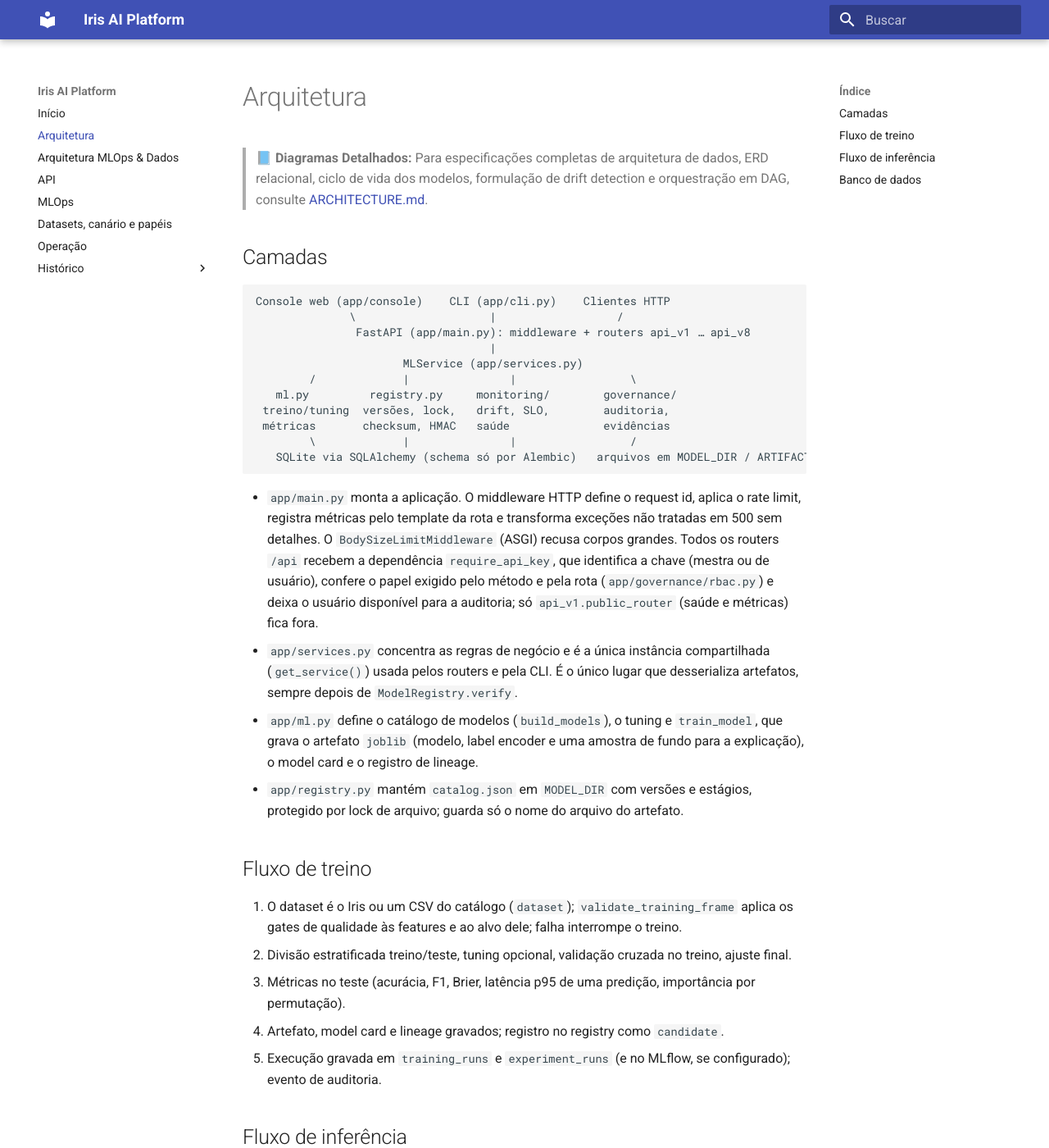
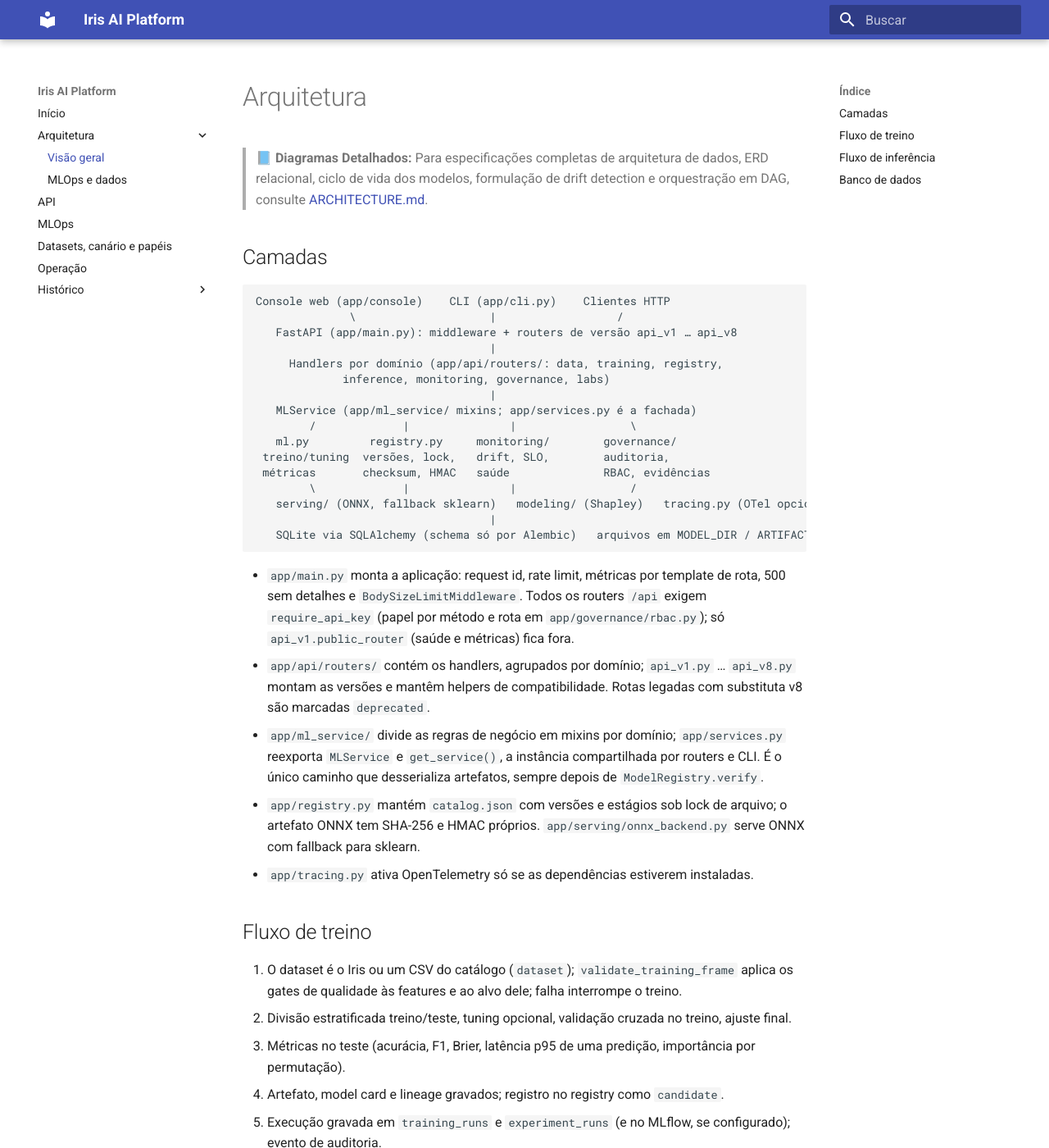
Before and after one commit to vinicius790/IA-em-Python, an MkDocs documentation site: the page built from docs/arquitetura.md, in a window 1280 px wide and 1400 px high. Shown: the whole window at 82% size. Built offline with MkDocs 1.6.1 and Material for MkDocs 9.7.7, drawn with Linux system fonts in a browser that asks for light colours.

Commit message:
chore: organizar repo (docs, templates, READMEs) (#21)
* docs: atualizar estrutura do README, arquitetura e nav do MkDocs; ruff alvo py312

* chore: templates de PR/issue e CODEOWNERS

* docs: READMEs curtos em tests/, scripts/, ops/ e infra/

````diff
--- a/docs/arquitetura.md
+++ b/docs/arquitetura.md
@@ -7,31 +7,33 @@
 ```text
 Console web (app/console)    CLI (app/cli.py)    Clientes HTTP
               \                    |                  /
-               FastAPI (app/main.py): middleware + routers api_v1 … api_v8
+   FastAPI (app/main.py): middleware + routers de versão api_v1 … api_v8
                                    |
-                      MLService (app/services.py)
+     Handlers por domínio (app/api/routers/: data, training, registry,
+             inference, monitoring, governance, labs)
+                                   |
+   MLService (app/ml_service/ mixins; app/services.py é a fachada)
         /             |               |                 \
    ml.py         registry.py     monitoring/        governance/
  treino/tuning  versões, lock,   drift, SLO,        auditoria,
- métricas       checksum, HMAC   saúde              evidências
+ métricas       checksum, HMAC   saúde              RBAC, evidências
         \             |               |                 /
+   serving/ (ONNX, fallback sklearn)   modeling/ (Shapley)   tracing.py (OTel opcional)
+                                   |
    SQLite via SQLAlchemy (schema só por Alembic)   arquivos em MODEL_DIR / ARTIFACT_DIR
 ```
 
-- `app/main.py` monta a aplicação. O middleware HTTP define o request id, aplica o rate limit, registra
-  métricas pelo template da rota e transforma exceções não tratadas em 500 sem detalhes. O
-  `BodySizeLimitMiddleware` (ASGI) recusa corpos grandes. Todos os routers `/api` recebem a dependência
-  `require_api_key`, que identifica a chave (mestra ou de usuário), confere o papel exigido pelo método e
-  pela rota (`app/governance/rbac.py`) e deixa o usuário disponível para a auditoria; só
-  `api_v1.public_router` (saúde e métricas) fica fora.
-- `app/services.py` concentra as regras de negócio e é a única instância compartilhada (`get_service()`)
-  usada pelos routers e pela CLI. É o único lugar que desserializa artefatos, sempre depois de
-  `ModelRegistry.verify`.
-- `app/ml.py` define o catálogo de modelos (`build_models`), o tuning e `train_model`, que grava o
-  artefato `joblib` (modelo, label encoder e uma amostra de fundo para a explicação), o model card e o
-  registro de lineage.
-- `app/registry.py` mantém `catalog.json` em `MODEL_DIR` com versões e estágios, protegido por lock de
-  arquivo; guarda só o nome do arquivo do artefato.
+- `app/main.py` monta a aplicação: request id, rate limit, métricas por template de rota, 500 sem
+  detalhes e `BodySizeLimitMiddleware`. Todos os routers `/api` exigem `require_api_key` (papel por
+  método e rota em `app/governance/rbac.py`); só `api_v1.public_router` (saúde e métricas) fica fora.
+- `app/api/routers/` contém os handlers, agrupados por domínio; `api_v1.py` … `api_v8.py` montam as
+  versões e mantêm helpers de compatibilidade. Rotas legadas com substituta v8 são marcadas `deprecated`.
+- `app/ml_service/` divide as regras de negócio em mixins por domínio; `app/services.py` reexporta
+  `MLService` e `get_service()`, a instância compartilhada por routers e CLI. É o único caminho que
+  desserializa artefatos, sempre depois de `ModelRegistry.verify`.
+- `app/registry.py` mantém `catalog.json` com versões e estágios sob lock de arquivo; o artefato ONNX
+  tem SHA-256 e HMAC próprios. `app/serving/onnx_backend.py` serve ONNX com fallback para sklearn.
+- `app/tracing.py` ativa OpenTelemetry só se as dependências estiverem instaladas.
 
 ## Fluxo de treino
 
--- a/mkdocs.yml
+++ b/mkdocs.yml
@@ -8,8 +8,9 @@
   - search
 nav:
   - Início: index.md
-  - Arquitetura: arquitetura.md
-  - Arquitetura MLOps & Dados: ARCHITECTURE.md
+  - Arquitetura:
+      - Visão geral: arquitetura.md
+      - MLOps e dados: ARCHITECTURE.md
   - API: api.md
   - MLOps: mlops.md
   - Datasets, canário e papéis: datasets-canario-papeis.md
--- a/pyproject.toml
+++ b/pyproject.toml
@@ -68,7 +68,7 @@
 include = ["app", "tests", "docs", "README.md", "CHANGELOG.md", "LICENSE", "alembic.ini"]
 
 [tool.ruff]
-target-version = "py311"
+target-version = "py312"
 line-length = 110
 
 [tool.ruff.lint]
````
Also changed, not shown: README.md (+17 -8 lines), infra/README.md (added, +8 -0 lines), ops/README.md (added, +8 -0 lines), scripts/README.md (added, +9 -0 lines), .github/PULL_REQUEST_TEMPLATE.md (added), 4 other files.
